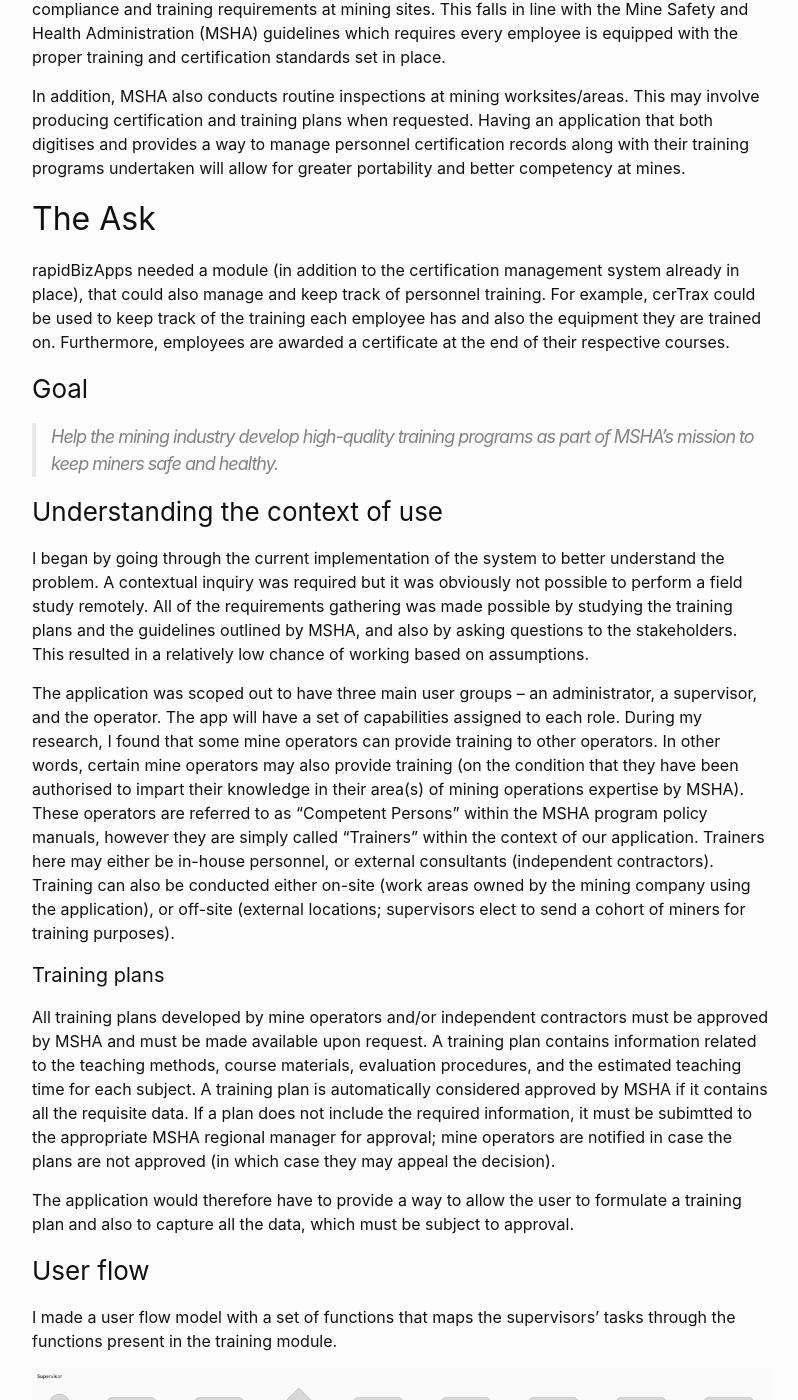
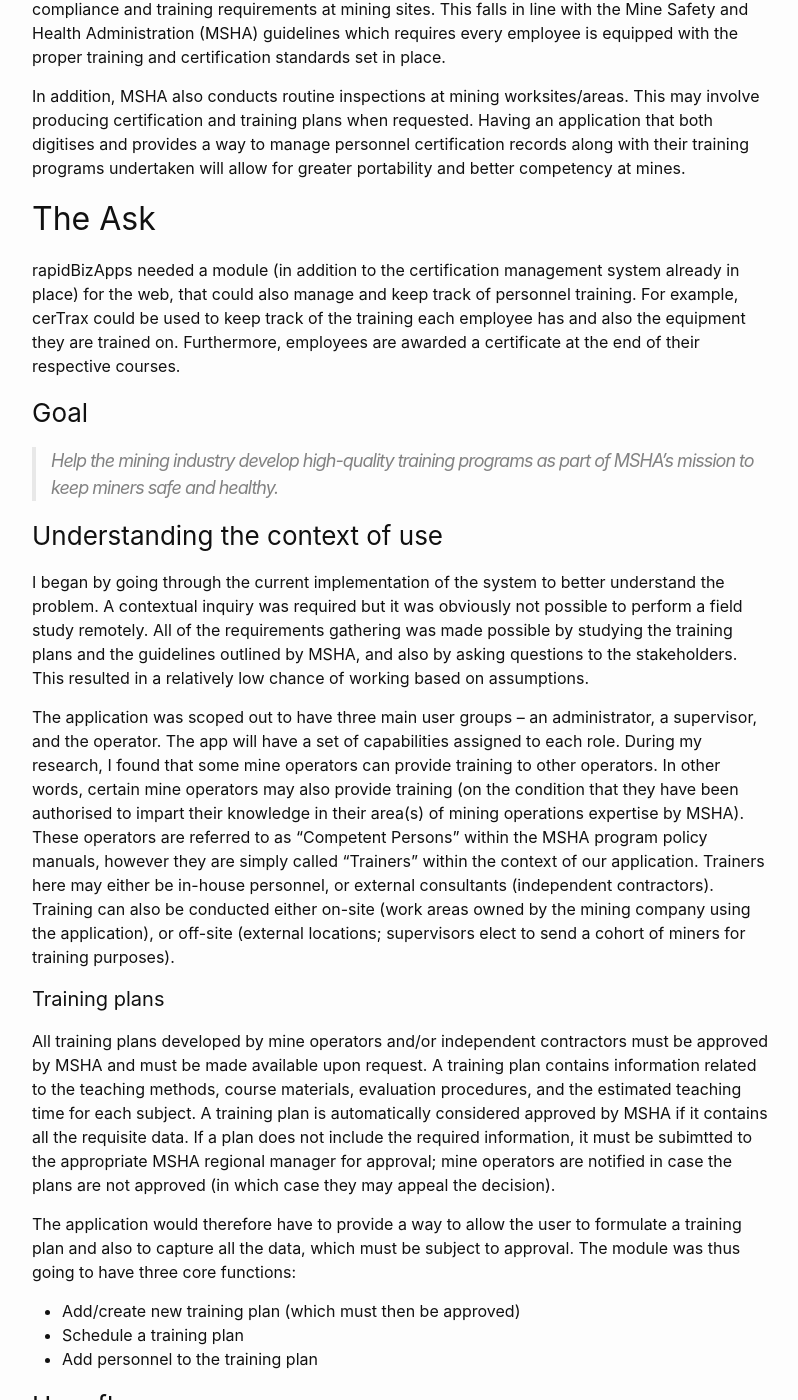
Before and after one commit to anithvishwanath/anithvishwanath.github.io, a Jekyll site: the page built from _posts/2019-06-07-certrax.markdown, in a window 1280 px wide and 1400 px high, scrolled down 227 px. Shown: the whole window, without its empty margins (238-1036 px from the left). Built offline with Jekyll 4.4.1, drawn with Linux system fonts in a browser that asks for light colours; some of the changed text lies outside the part shown.

Commit message:
Update 2019-06-07-certrax.markdown

```diff
--- a/_posts/2019-06-07-certrax.markdown
+++ b/_posts/2019-06-07-certrax.markdown
@@ -12,7 +12,7 @@
 
 ## The Ask
 
-rapidBizApps needed a module (in addition to the certification management system already in place), that could also manage and keep track of personnel training. For example, cerTrax could be used to keep track of the training each employee has and also the equipment they are trained on. Furthermore, employees are awarded a certificate at the end of their respective courses.
+rapidBizApps needed a module (in addition to the certification management system already in place) for the web, that could also manage and keep track of personnel training. For example, cerTrax could be used to keep track of the training each employee has and also the equipment they are trained on. Furthermore, employees are awarded a certificate at the end of their respective courses.
 
 ### Goal
 
@@ -28,9 +28,12 @@
 
 All training plans developed by mine operators and/or independent contractors must be approved by MSHA and must be made available upon request. A training plan contains information related to the teaching methods, course materials, evaluation procedures, and the estimated teaching time for each subject. A training plan is automatically considered approved by MSHA if it contains all the requisite data. If a plan does not include the required information, it must be subimtted to the appropriate MSHA regional manager for approval; mine operators are notified in case the plans are not approved (in which case they may appeal the decision).
 
-The application would therefore have to provide a way to allow the user to formulate a training plan and also to capture all the data, which must be subject to approval.
+The application would therefore have to provide a way to allow the user to formulate a training plan and also to capture all the data, which must be subject to approval. The module was thus going to have three core functions:
+* Add/create new training plan (which must then be approved)
+* Schedule a training plan
+* Add personnel to the training plan
 
-### User flow
+### User flow map
 
 I made a user flow model with a set of functions that maps the supervisors' tasks through the functions present in the training module.
 
@@ -38,4 +41,10 @@
 
 A higher-res version of the flow diagram can be viewed <a href="https://www.anithvishwanath.com/images/ct/user-flow.png" target="_blank">here</a>.
 
-### Design conceptualisation + ideation
+### Ideation
+
+For the design, I first started by sketching the concept on paper. A way to capture the training plan data was via simple forms on the web. I however had to figure out a way to show the main training view, as training plans had statuses assigned to them (active / pending approval / unscheduled). Moreover, the training plans must also indicate the overall progress of each course -- which is tied to the course duration (for the supervisor view).
+
+#### Prototype
+
+![Training plan view](/images/ct/training_view.png)
```
